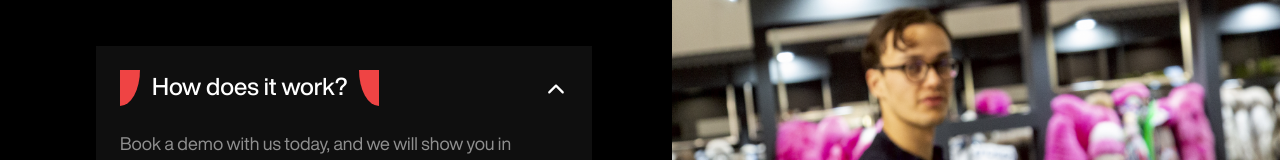
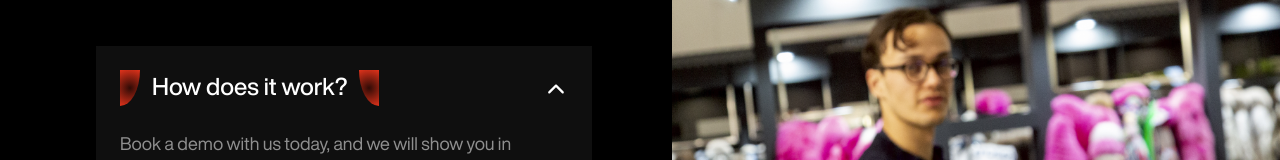
Before and after one commit to rbrazib77/showcase, a React (Vite) app: page /pricing in a window 1280 px wide. Shown: the part 3154-3314 px from the top of the page. Built offline with nearby package versions, Linux system fonts and the light colour scheme.

Commit message:
faq update

```diff
--- a/src/component/faq/index.jsx
+++ b/src/component/faq/index.jsx
@@ -76,11 +76,11 @@ export default function Faqs() {
 
                        <span className="flex gap-3">
                         {faqs===i &&
-                       <span className="w-5 h-9 bg-red-500 block rounded-br-[100%]"></span>
+                       <span className="w-5 h-9 bg-red-500 block rounded-br-[100%] bg-[radial-gradient(circle_at_center,_var(--tw-gradient-stops))]  to-highlight  to-[112%] from-[-26%] from-[#000000]"></span>
                         }
                        {item.title}
                        {faqs===i &&
-                       <span className="w-5 h-9 bg-red-500 block rounded-bl-[100%]"></span>
+                       <span className="w-5 h-9 bg-red-500 block rounded-bl-[100%] bg-[radial-gradient(circle_at_center,_var(--tw-gradient-stops))]  to-highlight  to-[112%] from-[-26%] from-[#000000]"></span>
                       }
                        </span>
 
```
